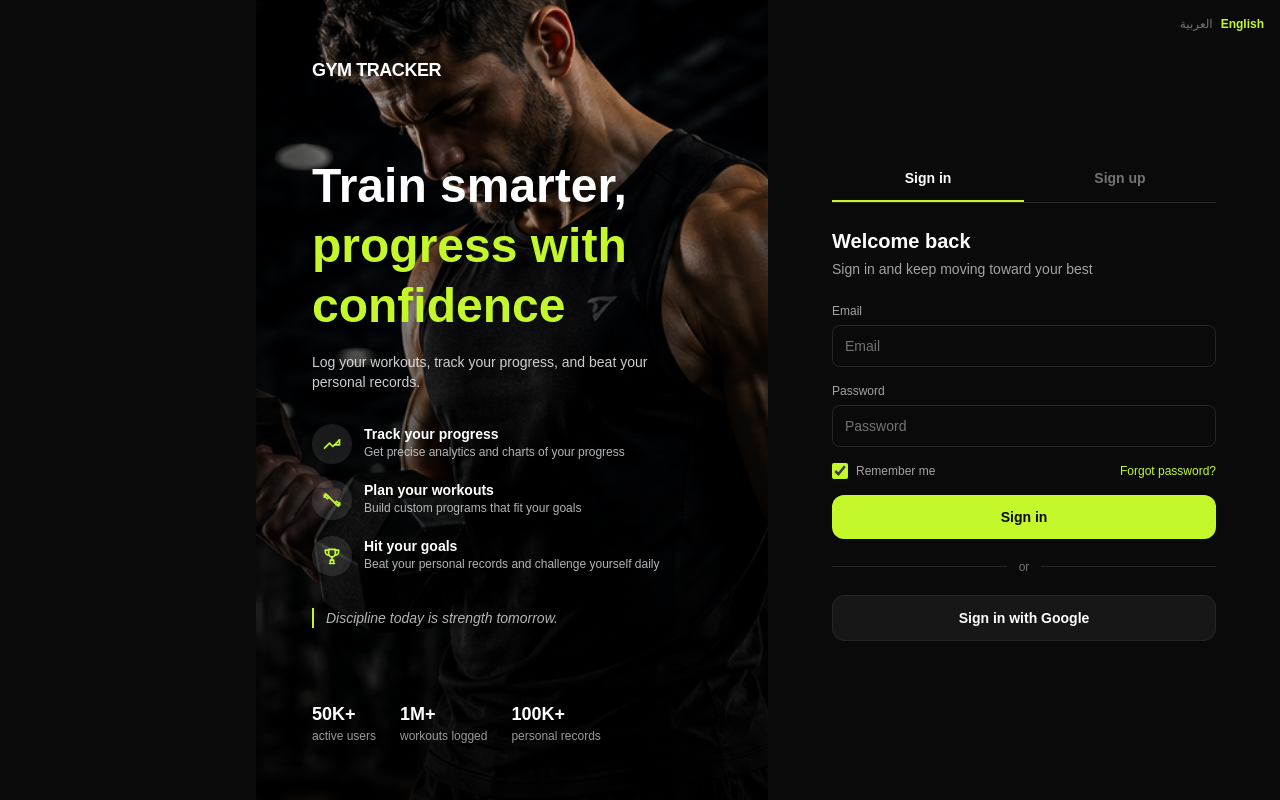
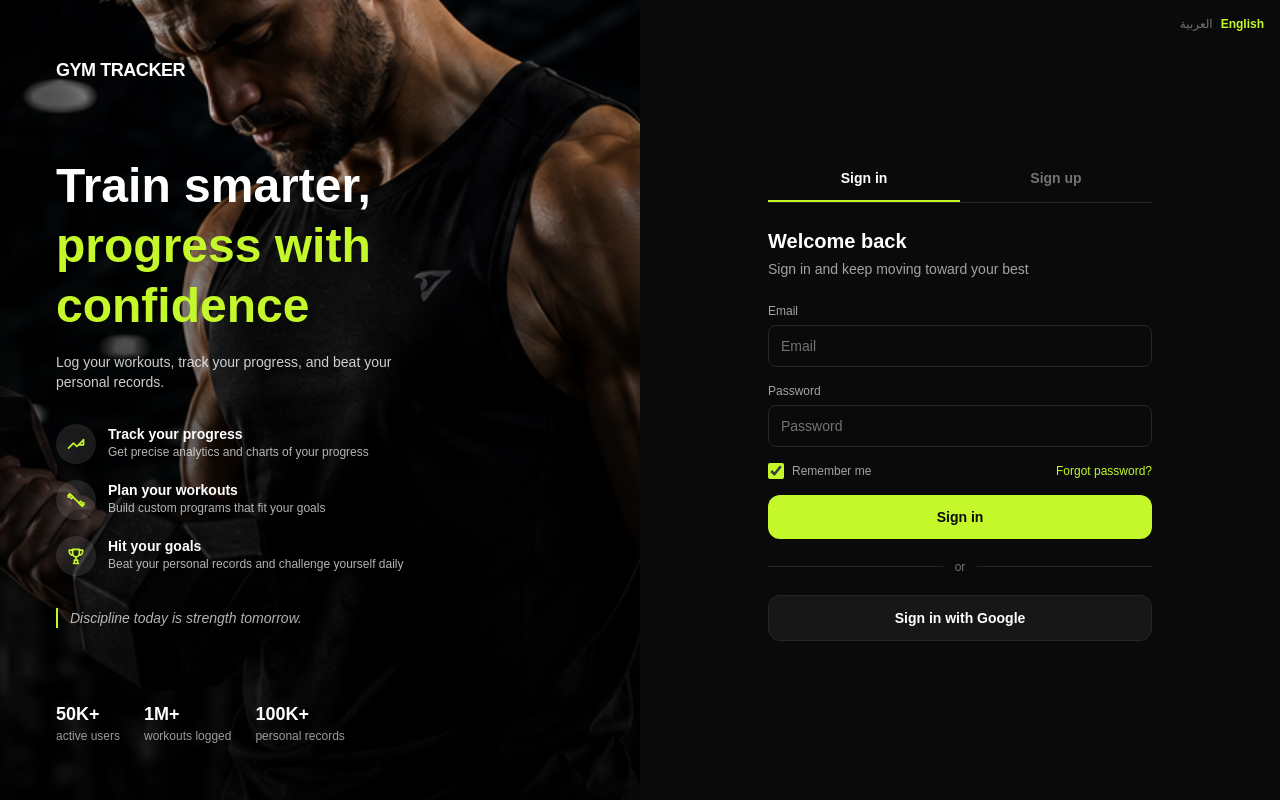
Before and after one commit to IsraaIAlmoosa/gym-tracker, a Next.js app: page /en/login in a window 1280 px wide. Built offline with nearby package versions, Linux system fonts and the light colour scheme; no server answers.

Commit message:
Fix: don't reserve sidebar space on chrome-less routes (login, reset-password)

```diff
--- a/src/app/[locale]/layout.tsx
+++ b/src/app/[locale]/layout.tsx
@@ -6,6 +6,7 @@ import { Geist, Geist_Mono } from "next/font/google";
 import { routing } from "@/i18n/routing";
 import Sidebar from "@/components/Sidebar";
 import TopBar from "@/components/TopBar";
+import MainWrapper from "@/components/MainWrapper";
 import { RegisterServiceWorker } from "@/components/register-sw";
 import BottomNav from "@/components/BottomNav";
 import "../globals.css";
@@ -84,7 +85,7 @@ export default async function LocaleLayout({
           <RegisterServiceWorker />
           <Sidebar />
           <TopBar />
-          <main className="flex-1 flex flex-col lg:ps-64">{children}</main>
+          <MainWrapper>{children}</MainWrapper>
           <BottomNav />
         </NextIntlClientProvider>
       </body>
--- a/src/components/BottomNav.tsx
+++ b/src/components/BottomNav.tsx
@@ -2,6 +2,7 @@
 
 import { Link, usePathname } from '@/i18n/navigation';
 import { useTranslations } from 'next-intl';
+import { isNoAppChromeRoute } from '@/lib/chrome';
 import {
   HomeIcon,
   HistoryIcon,
@@ -19,11 +20,7 @@ export default function BottomNav() {
   const pathname = usePathname();
   const t = useTranslations('bottomNav');
 
-  if (
-    pathname.startsWith('/login') ||
-    pathname.startsWith('/auth') ||
-    pathname.startsWith('/reset-password')
-  ) {
+  if (isNoAppChromeRoute(pathname)) {
     return null;
   }
 
--- /dev/null
+++ b/src/components/MainWrapper.tsx
@@ -0,0 +1,15 @@
+'use client';
+
+import { usePathname } from '@/i18n/navigation';
+import { isNoAppChromeRoute } from '@/lib/chrome';
+
+export default function MainWrapper({ children }: { children: React.ReactNode }) {
+  const pathname = usePathname();
+  const reserveSidebarSpace = !isNoAppChromeRoute(pathname);
+
+  return (
+    <main className={`flex-1 flex flex-col ${reserveSidebarSpace ? 'lg:ps-64' : ''}`}>
+      {children}
+    </main>
+  );
+}
--- a/src/components/Sidebar.tsx
+++ b/src/components/Sidebar.tsx
@@ -3,6 +3,7 @@
 import { useLocale, useTranslations } from 'next-intl';
 import { Link, usePathname } from '@/i18n/navigation';
 import { routing } from '@/i18n/routing';
+import { isNoAppChromeRoute } from '@/lib/chrome';
 import SignOutButton from './SignOutButton';
 import {
   HomeIcon,
@@ -26,11 +27,7 @@ export default function Sidebar() {
   const t = useTranslations('bottomNav');
   const tSign = useTranslations('dashboard');
 
-  if (
-    pathname.startsWith('/login') ||
-    pathname.startsWith('/auth') ||
-    pathname.startsWith('/reset-password')
-  ) {
+  if (isNoAppChromeRoute(pathname)) {
     return null;
   }
 
--- a/src/components/TopBar.tsx
+++ b/src/components/TopBar.tsx
@@ -3,6 +3,7 @@
 import { useLocale, useTranslations } from 'next-intl';
 import { Link, usePathname } from '@/i18n/navigation';
 import { routing } from '@/i18n/routing';
+import { isNoAppChromeRoute } from '@/lib/chrome';
 import SignOutButton from './SignOutButton';
 
 const localeLabels: Record<string, string> = {
@@ -15,11 +16,7 @@ export default function TopBar() {
   const locale = useLocale();
   const tSign = useTranslations('dashboard');
 
-  if (
-    pathname.startsWith('/login') ||
-    pathname.startsWith('/auth') ||
-    pathname.startsWith('/reset-password')
-  ) {
+  if (isNoAppChromeRoute(pathname)) {
     return null;
   }
 
--- /dev/null
+++ b/src/lib/chrome.ts
@@ -0,0 +1,10 @@
+// Routes that render without the authenticated app shell (Sidebar, TopBar,
+// BottomNav) — the login flow and the standalone password-reset page.
+// Shared by Sidebar/TopBar/BottomNav (to hide themselves) and MainWrapper
+// (to skip the layout space reserved for the sidebar), so there's exactly
+// one list to keep in sync when a new chrome-less route is added.
+const NO_APP_CHROME_PREFIXES = ['/login', '/auth', '/reset-password'];
+
+export function isNoAppChromeRoute(pathname: string): boolean {
+  return NO_APP_CHROME_PREFIXES.some((prefix) => pathname.startsWith(prefix));
+}
```
